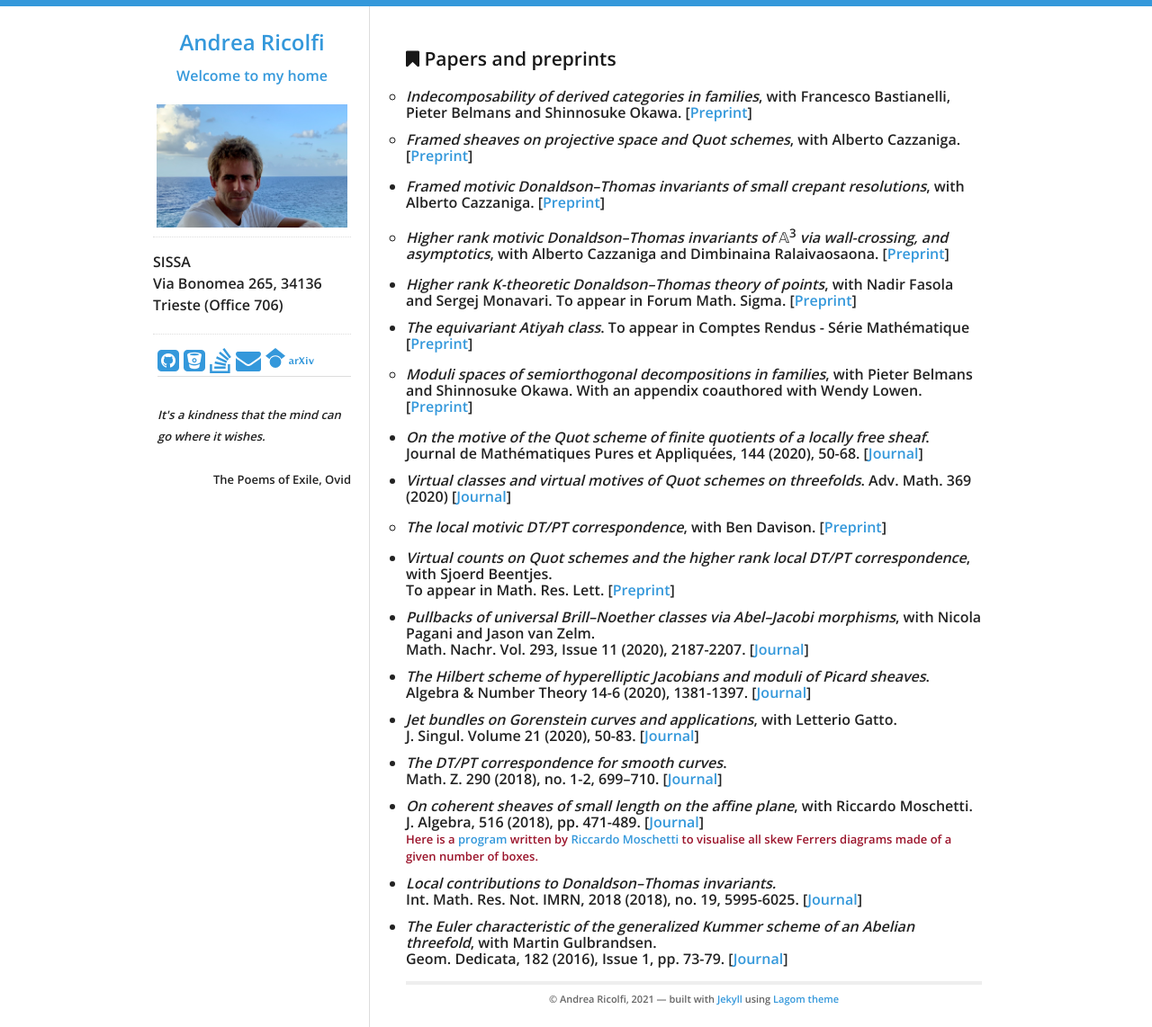
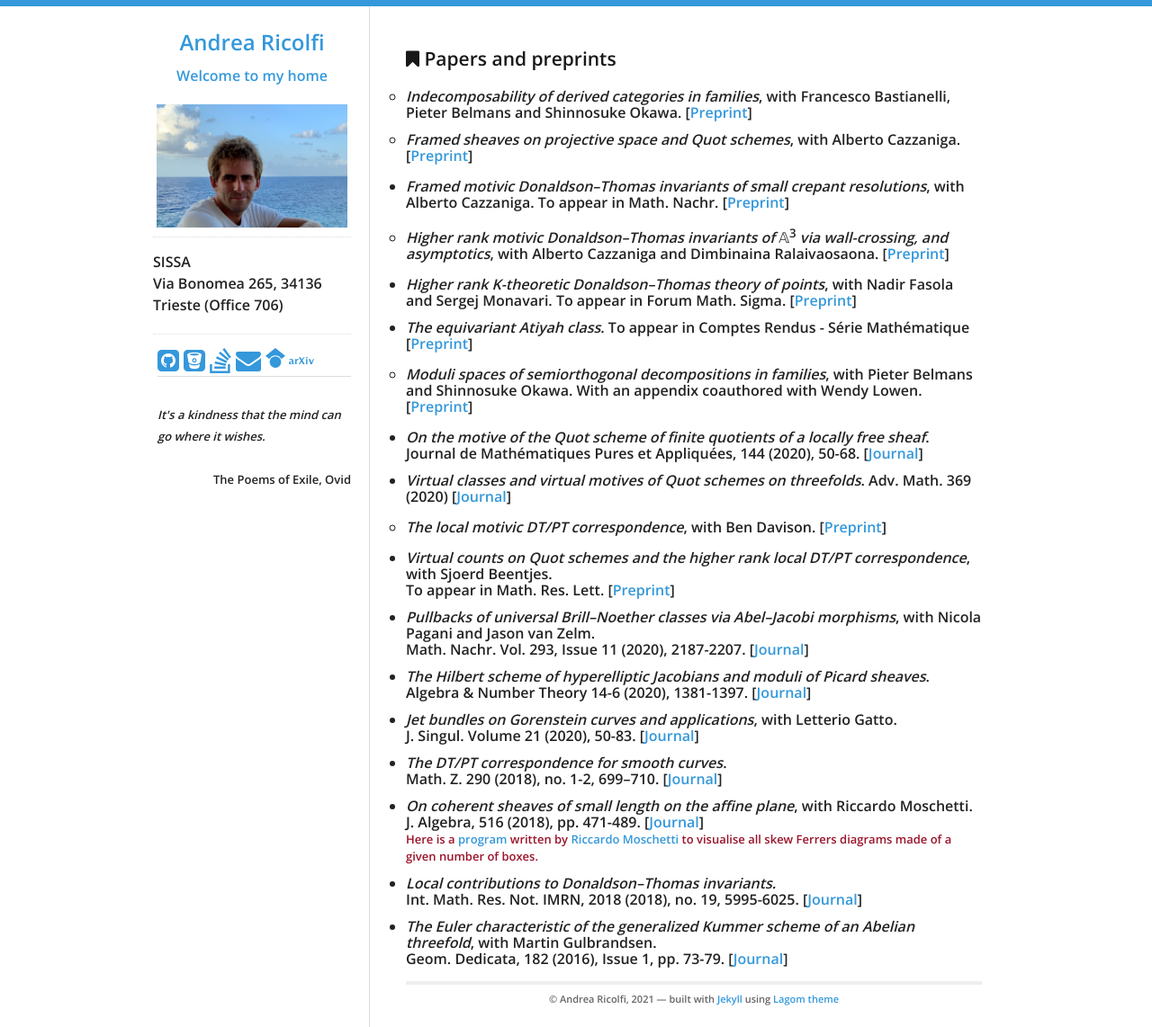
Before and after one commit to atricolfi/atricolfi.github.io, a Jekyll site: the page built from Papers.html, in a window 1280 px wide. Shown: the whole page at 90% size. Built offline with Jekyll 4.4.1, drawn with Linux system fonts in a browser that asks for light colours.

Commit message:
Update Papers.html

```diff
--- a/Papers.html
+++ b/Papers.html
@@ -14,7 +14,7 @@ title: Blog Posts
   [<a href="https://arxiv.org/abs/2004.13633">Preprint</a>]</li>
   </ul>
   <ul>
-<li><em>Framed motivic Donaldson&#8211;Thomas invariants of small crepant resolutions</em>, with Alberto Cazzaniga.
+<li><em>Framed motivic Donaldson&#8211;Thomas invariants of small crepant resolutions</em>, with Alberto Cazzaniga. To appear in Math. Nachr.
   [<a href="https://arxiv.org/abs/2004.07837">Preprint</a>]</li>
   </ul>
   <ul style="list-style-type:circle">
```
